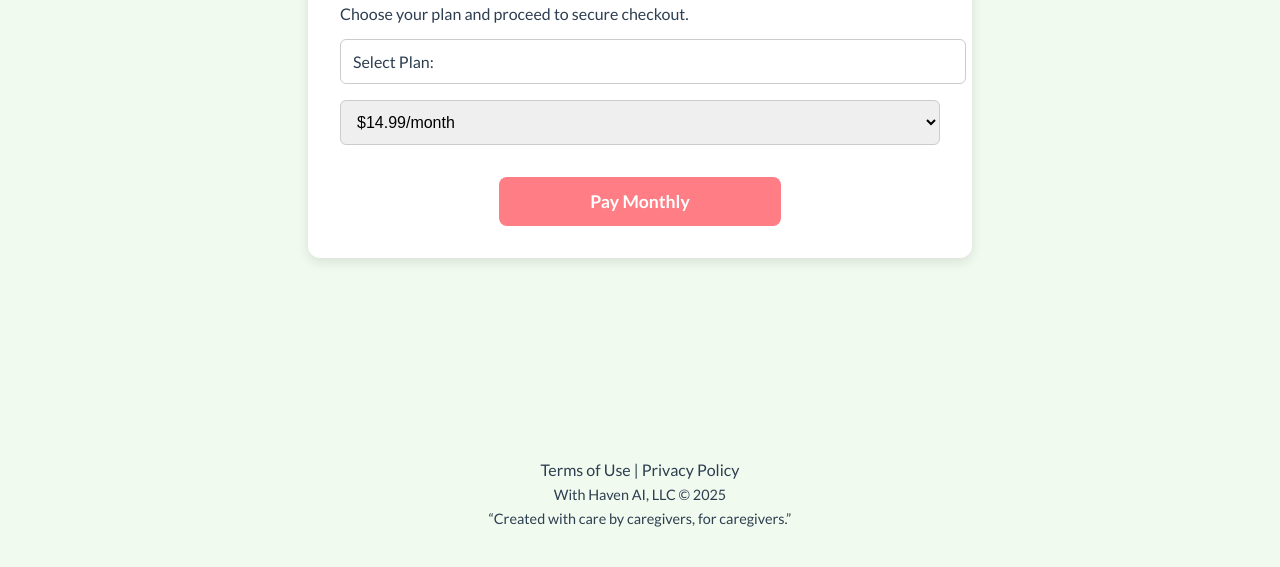
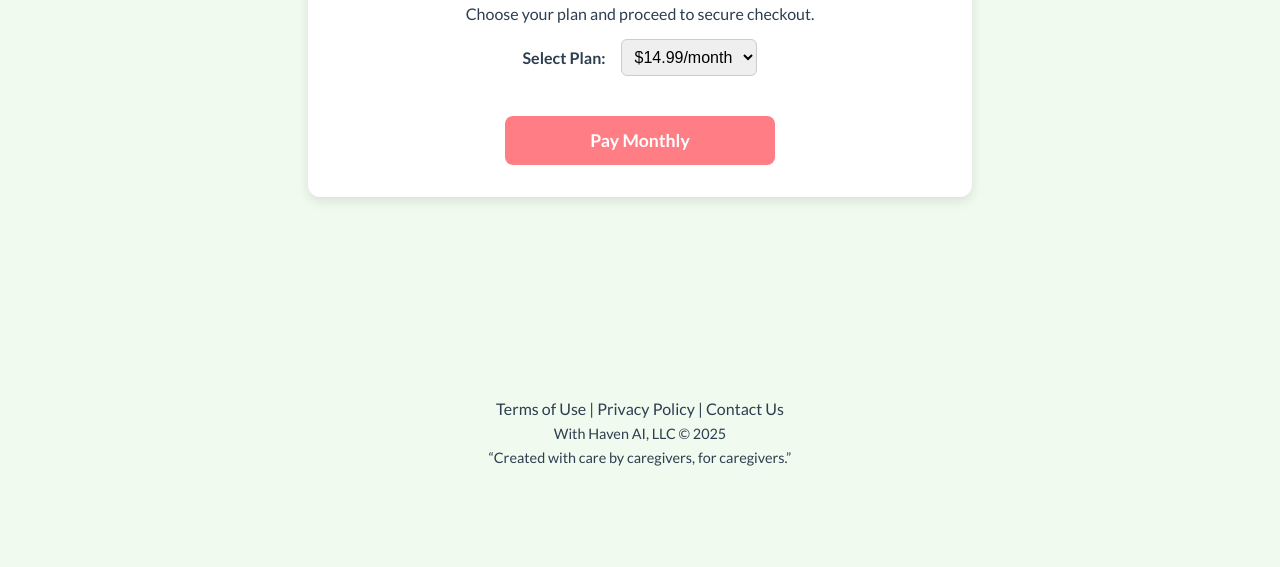
Before and after one commit to gzimlich43/Haven, a plain HTML site: page checkout.html in a window 1280 px wide. Shown: the part 257-824 px from the top of the page. After the commit the page ends 800 px from the top, so only its background shows below. Drawn offline with Linux system fonts and the light colour scheme.

Commit message:
contact us link

```diff
--- a/checkout.html
+++ b/checkout.html
@@ -26,16 +26,40 @@
       padding: 2em;
       border-radius: 12px;
       box-shadow: 0 4px 12px rgba(0, 0, 0, 0.1);
+      text-align: center;
     }
 
-    label, select, input {
-      display: block;
-      width: 100%;
-      margin-bottom: 1em;
-      padding: 0.75em;
+    .plan-selector {
+      display: flex;
+      justify-content: center;
+      align-items: center;
+      gap: 1em;
+      margin-bottom: 1.5em;
+    }
+
+    label {
+      font-weight: bold;
+    }
+
+    select {
+      padding: 0.5em;
       border-radius: 6px;
       border: 1px solid #ccc;
       font-size: 1em;
+    }
+
+    .cta-button {
+      background-color: #FF7D84;
+      color: white;
+      padding: 0.8em 2em;
+      border: none;
+      border-radius: 8px;
+      font-size: 1.1em;
+      font-weight: bold;
+      text-decoration: none;
+      display: inline-block;
+      min-width: 200px;
+      cursor: pointer;
     }
 
     .pay-button-wrapper {
@@ -61,22 +85,20 @@
     <h2>Subscribe to With Haven</h2>
     <p>Choose your plan and proceed to secure checkout.</p>
 
-    <label for="plan">Select Plan:</label>
-    <select id="plan" onchange="switchPlan()">
-      <option value="monthly">$14.99/month</option>
-      <option value="yearly">$139.99/year</option>
-    </select>
+    <div class="plan-selector">
+      <label for="plan">Select Plan:</label>
+      <select id="plan" onchange="switchPlan()">
+        <option value="monthly">$14.99/month</option>
+        <option value="yearly">$139.99/year</option>
+      </select>
+    </div>
 
     <div id="monthly" class="pay-button-wrapper">
-      <div style="overflow: auto; display: flex; justify-content: center;">
-        <a target="_blank" href="https://buy.stripe.com/28E28r8rP8jscdx0fd2oE00" class="cta-button" style="min-width: 212px; text-align: center;">Pay Monthly</a>
-      </div>
+      <a target="_blank" href="https://buy.stripe.com/28E28r8rP8jscdx0fd2oE00" class="cta-button">Pay Monthly</a>
     </div>
 
     <div id="yearly" class="pay-button-wrapper">
-      <div style="overflow: auto; display: flex; justify-content: center;">
-        <a target="_blank" href="https://buy.stripe.com/00w6oH9vTgPY6Td9PN2oE01" class="cta-button" style="min-width: 212px; text-align: center;">Pay Yearly</a>
-      </div>
+      <a target="_blank" href="https://buy.stripe.com/00w6oH9vTgPY6Td9PN2oE01" class="cta-button">Pay Yearly</a>
     </div>
   </div>
 </main>
@@ -100,7 +122,8 @@
   </div>
   <div class="legal">
     <a href="terms.html">Terms of Use</a> |
-    <a href="privacy.html">Privacy Policy</a>
+    <a href="privacy.html">Privacy Policy</a> |
+    <a href="contact.html">Contact Us</a>
   </div>
   <p>With Haven AI, LLC © 2025</p>
   <p>“Created with care by caregivers, for caregivers.”</p>
```
Also changed, not shown: Founder Story.html (+2 -1 lines), about.html (+2 -1 lines), blog.html (+2 -1 lines), faq.html (+2 -1 lines), index.html (+2 -1 lines), newsletter.html (+2 -1 lines), contact.html (added).
